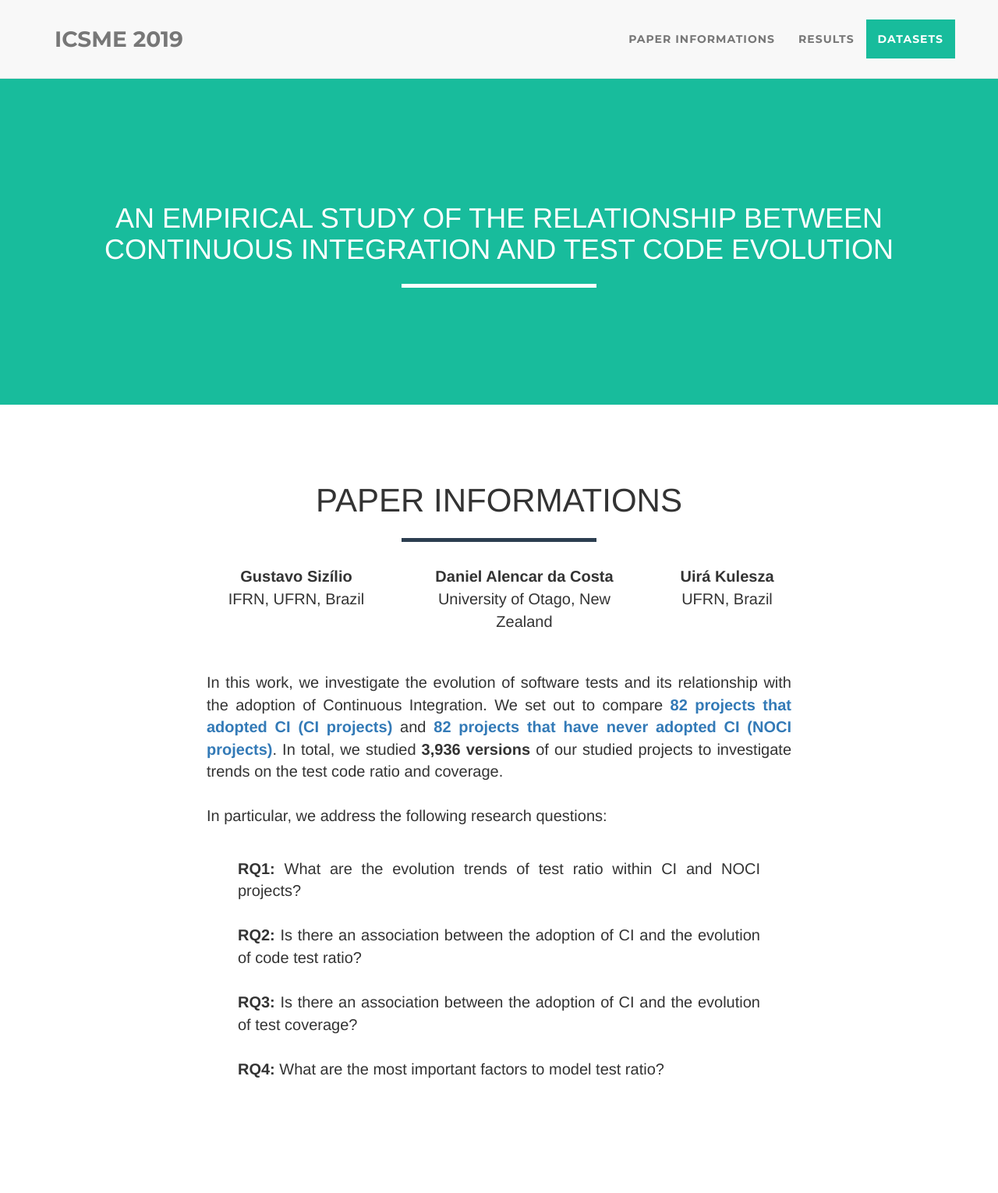
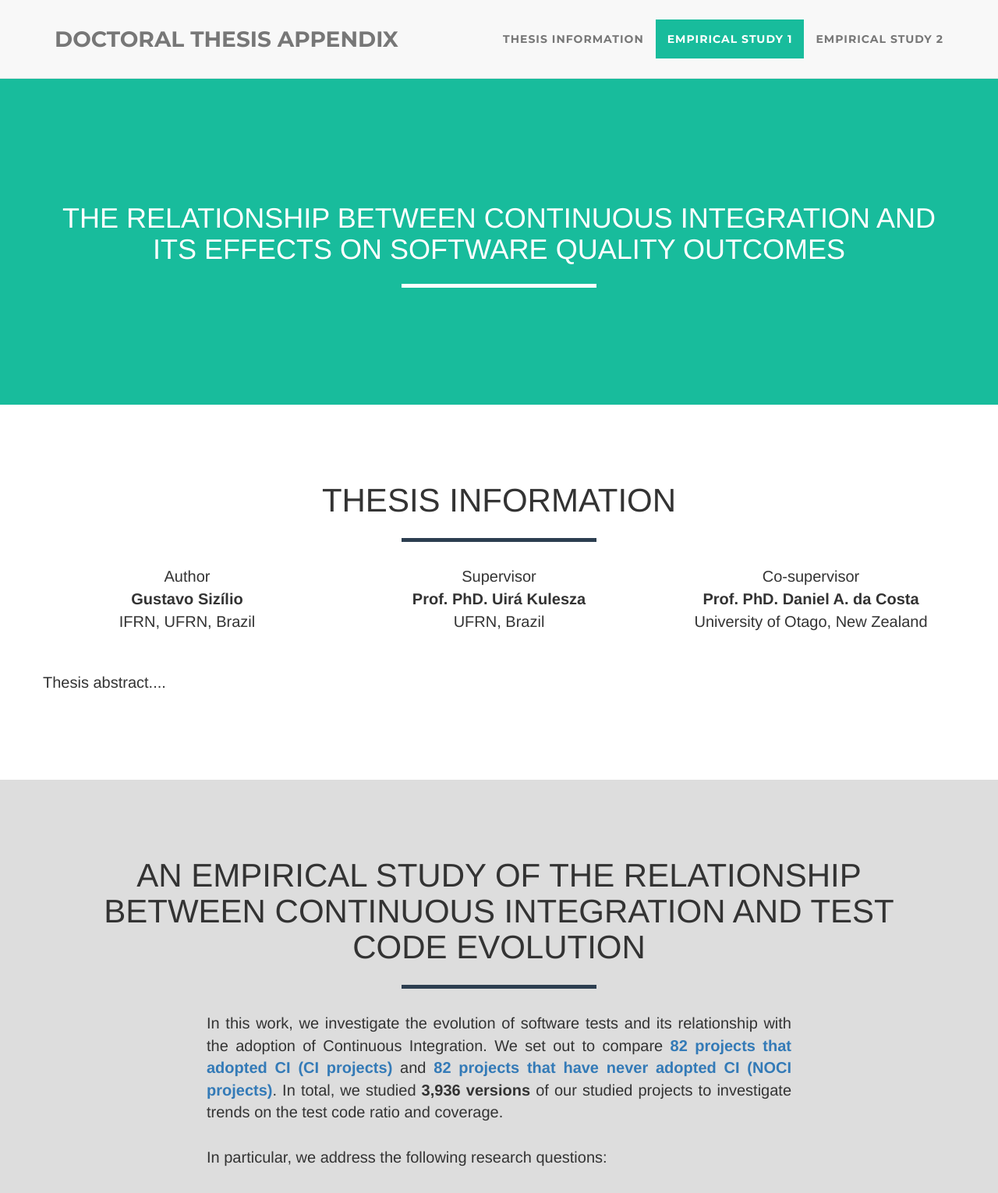
Before and after one commit to ciqualityresearch/doctoral_thesis, a website with bundled scripts: page index.html in a window 1280 px wide. Shown: the top 1530 px of the page at 78% size. Built offline with nearby package versions, Linux system fonts and the light colour scheme.

Commit message:
initial structure

```diff
--- a/css/dataTables.bootstrap.css
+++ b/css/dataTables.bootstrap.css
@@ -213,6 +213,10 @@ div.dataTables_scrollHead table.table-bordered {
 	color: white;
 }
 
+.table-striped>tbody>tr:nth-of-type(even) {
+    background-color: #e8e8e8;
+}
+
 .table-striped.dataTable tbody tr.active:nth-child(odd) td,
 .table-striped.dataTable tbody tr.active:nth-child(odd) th {
 	background-color: #017ebc;
--- a/index.html
+++ b/index.html
@@ -9,7 +9,9 @@
     <meta name="description" content="">
     <meta name="author" content="">
 
-    <title>ICSME 2019 - An Empirical Study of the Relationship between Continuous Integration and Test Code Evolution</title>
+    <title>The relationship between Continuous
+        Integration and its effects on software quality
+        outcomes</title>
 
     <link rel="shortcut icon" type="image/png" href="images/RStudio.ico"/>
 
@@ -45,7 +47,7 @@
                 <button type="button" class="navbar-toggle" data-toggle="collapse" data-target="#bs-example-navbar-collapse-1">
                     <span class="sr-only">Toggle navigation</span> Menu <i class="fa fa-bars"></i>
                 </button>
-                <a class="navbar-brand" href="#page-top">ICSME 2019</a>
+                <a class="navbar-brand" href="#page-top">Doctoral Thesis Appendix</a>
             </div>
 
             <!-- Collect the nav links, forms, and other content for toggling -->
@@ -55,13 +57,13 @@
                         <a href="#page-top"></a>
                     </li>
                     <li class="page-scroll">
-                        <a href="#about">PAPER INFORMATIONS</a>
+                        <a href="#about">THESIS INFORMATION</a>
                     </li>
                     <li class="page-scroll">
-                        <a href="#results">Results</a>
+                        <a href="#study1">Empirical Study 1</a>
                     </li>
                     <li class="page-scroll">
-                        <a href="#datasets">Datasets</a>
+                        <a href="#study2">Empirical Study 2</a>
                     </li>
                 </ul>
             </div>
@@ -79,7 +81,9 @@
                     <br>
                     <!--<img class="img-responsive" src="img/profile.png" alt="">-->
                     <div class="intro-text">
-                        <h1>An Empirical Study of the Relationship between Continuous Integration and Test Code Evolution</h1>
+                        <h1>The relationship between Continuous
+                            Integration and its effects on software quality
+                            outcomes</h1>
                         <hr class="star-light">
                     </div>
                 </div>
@@ -93,36 +97,57 @@
         </div>
     </header>
 
-    <!-- About Section -->
     <section id="about">
 
         <div class="container">
             <div class="row">
                 <div class="col-lg-12 text-center">
-                    <h2>PAPER INFORMATIONS</h2>
+                    <h2>THESIS INFORMATION</h2>
+                    <hr class="star-primary">
+                </div>
+            </div>
+
+            <div class="row">
+                <div class="row">
+                    <div class="col-md-8 col-lg-4" align="center">
+                        <p>Author<br/><b>Gustavo Sizílio</b><br>
+                        IFRN, UFRN, Brazil</p><br>
+                    </div>
+                    <div class="col-md-8 col-lg-4" align="center">
+                        <p>Supervisor<br/><b>Prof. PhD. Uirá Kulesza</b><br>
+                        UFRN, Brazil</p><br>
+                    </div>
+                    <div class="col-md-8 col-lg-4" align="center">
+                        <p>Co-supervisor<br/><b>Prof. PhD. Daniel A. da Costa</b><br>
+                        University of Otago, New Zealand</p><br>
+                    </div>
+                </div>
+                <br>
+                <p>
+
+                    Thesis abstract....
+
+                </p>
+            </div>
+        </div>
+    </section>
+
+<div style="background: #ddd;">
+    <!-- About Section -->
+    <section id="study1">
+
+        <div class="container">
+            <div class="row">
+                <div class="col-lg-12 text-center">
+                    <h2>An Empirical Study of the
+                            Relationship between Continuous
+                            Integration and Test Code
+                            Evolution</h2>
                     <hr class="star-primary">
                 </div>
             </div>
             <div class="row">
                 <div class="col-lg-8 col-lg-offset-2 text-justify">
-
-                    <div class="row">
-                        <div class="col-md- col-lg-4" align="center">
-                            <p><b>Gustavo Sizílio</b><br>
-                            IFRN, UFRN, Brazil</p><br>
-                        </div>
-                        <div class="col-md-6 col-lg-5" align="center">
-                          <p><b>Daniel Alencar da Costa</b><br>
-                            University of Otago, New Zealand</p><br>
-                        </div>
-                        <div class="col-md-6 col-lg-3" align="center">
-                          <p><b>Uirá Kulesza</b><br>
-                            UFRN, Brazil</p><br>
-                        </div>
-                    </div>
-                    <br>
-
-
                     <p>
 
                         In this work, we investigate the evolution of software tests and
@@ -164,7 +189,6 @@
             </div>
         </div>
     </section>
-
 	<!-- Portfolio Grid Section -->
     <section id="results">
         <div class="container">
@@ -251,7 +275,6 @@
             </div>
         </div>
     </section>
-
     <section id="datasets">
         <div class="container">
             <div class="row">
@@ -399,6 +422,8 @@
             </div>
         </div>
     </section>
+</div>
+
 
     <!-- Footer -->
     <footer class="text-center">
@@ -406,7 +431,10 @@
             <div class="container">
                 <div class="row">
                     <div class="footer-col col-md-12">
-                        <h4>ICSME 2019</h4>
+                            <h5>PPgSC – Programa de Pós-Graduação em Sistemas e Computação</h5>
+                            <h6>DIMAp – Departamento de Informática e Matemática Aplicada</h6>
+                            <h6>CCET – Centro de Ciências Exatas e da Terra</h6>
+                            <h6>UFRN – Universidade Federal do Rio Grande do Norte</h6>
                     </div>
                 </div>
             </div>
```
